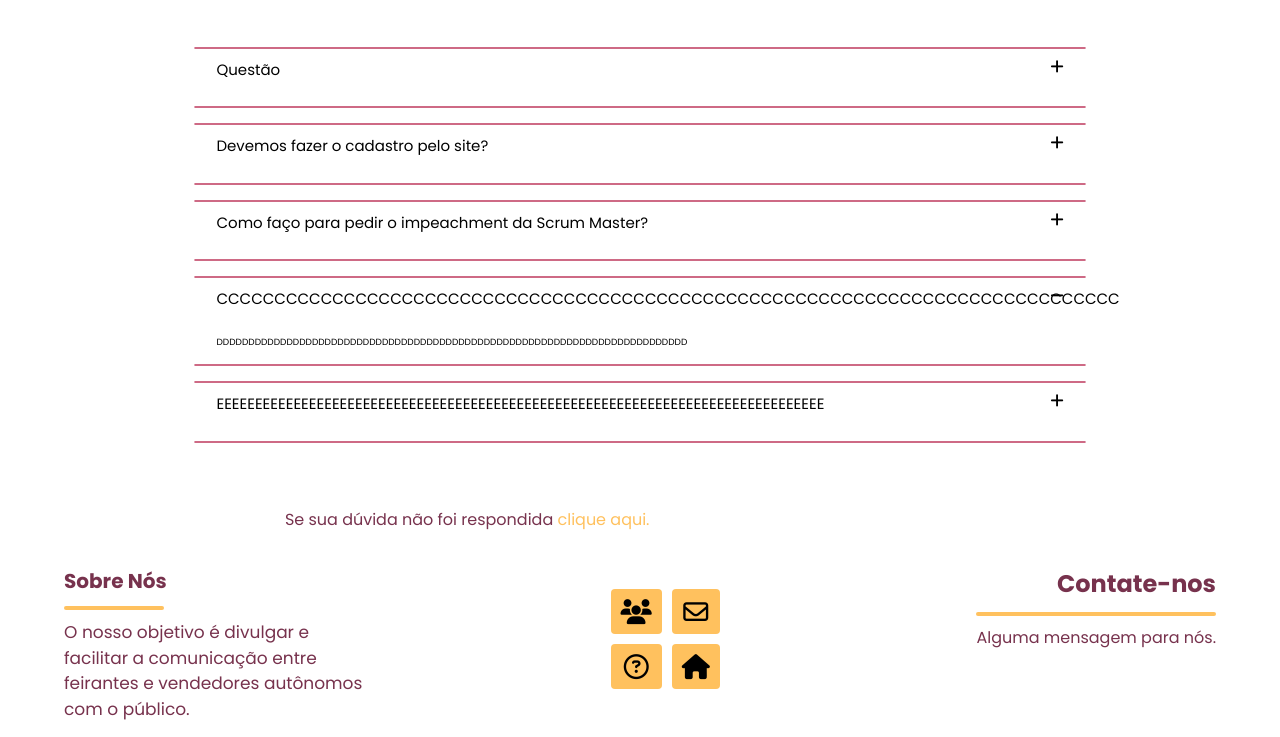
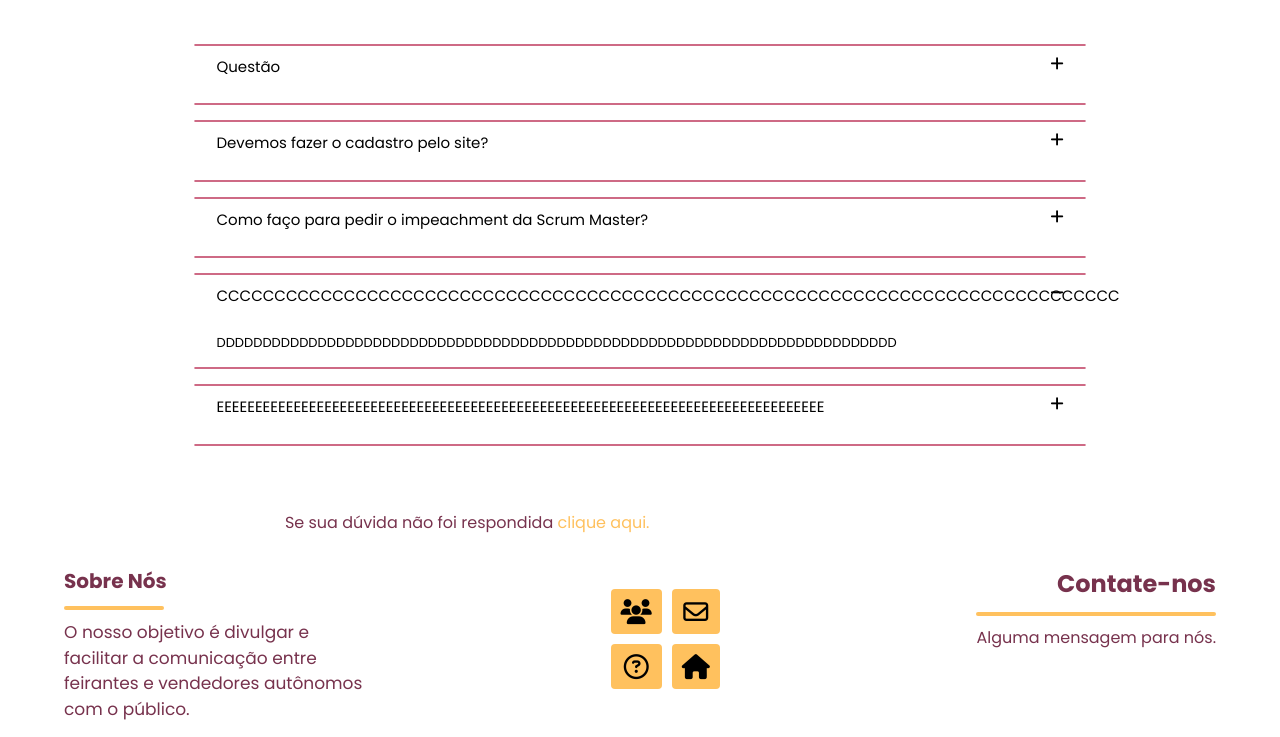
Before and after one commit to ghsiqueira/tcc, a plain HTML site: page duvidasFrequentes.html in a window 1280 px wide. Both pictures are taken after a click on the element 639 px from the left and 507 px from the top of the page. Shown: the part 186-923 px from the top of the page. Drawn offline with Linux system fonts and the light colour scheme.

Commit message:
Update style.css

```diff
--- a/css/style.css
+++ b/css/style.css
@@ -462,7 +462,7 @@ li {
 .Answer p{
     color:var(--black);
     text-align: justify;
-    font-size: 0.9rem;
+    font-size: 1.3rem;
     font-weight: 400;
     transition: .5s ease-in;
 }
```
